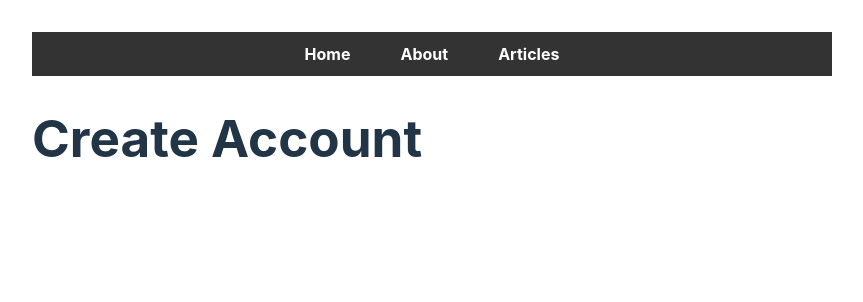
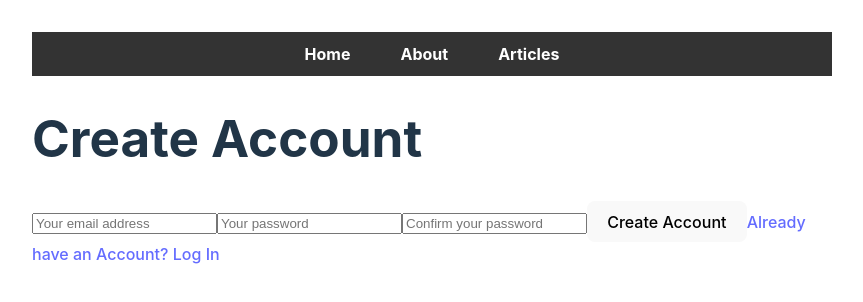
Before and after one commit to grace188031/react-blog, a React (Vite) app in the folder front-end/: page /create-account in a window 1280 px wide. Shown: the top 302 px of the page, without its empty margins (208-1071 px from the left). Built offline with nearby package versions, Linux system fonts and the light colour scheme.

Commit message:
Configure CreateAccountpage and Firebase console

```diff
--- a/front-end/src/pages/CreateAccountPage.tsx
+++ b/front-end/src/pages/CreateAccountPage.tsx
@@ -1,5 +1,50 @@
+import { useState } from 'react' ;
+import { Link,useNavigate } from 'react-router-dom';
+import { getAuth, createUserWithEmailAndPassword } from 'firebase/auth';
+
 export default function CreateAccountPage() {
+    const [email, setEmail] = useState('');
+    const [password, setPassword] = useState('');
+    const [confirmPassword, setConfirmPassword] = useState('');
+    const [error, setError] = useState('');
+
+    const navigate = useNavigate();
+
+    async function createAccount() {
+        if (password !== confirmPassword) {
+            setError('Passwords do not match');
+            return;
+        }
+
+        try {
+            await createUserWithEmailAndPassword(getAuth(), email, password);
+            navigate('/articleslist'); // Redirect to home page after successful login
+        } catch (e) {
+            setError(e.message);
+        }
+    }
     return (
+        <>
         <h1>Create Account</h1>
+        {error && <p>{error}</p>}
+        <input
+        type="email"
+        placeholder="Your email address"
+        value={email}
+        onChange={e => setEmail(e.target.value)}/>
+        <input
+        type="password"
+        value={password}
+        placeholder="Your password"
+        onChange={e => setPassword(e.target.value)}/>
+        <input
+        type="password"
+        value={confirmPassword}
+        placeholder="Confirm your password"
+        onChange={e => setConfirmPassword(e.target.value)}/>
+        <button onClick={createAccount}>Create Account</button>
+        <Link to="/login">Already have an Account? Log In</Link>
+        </>
+
     );
 }
```
